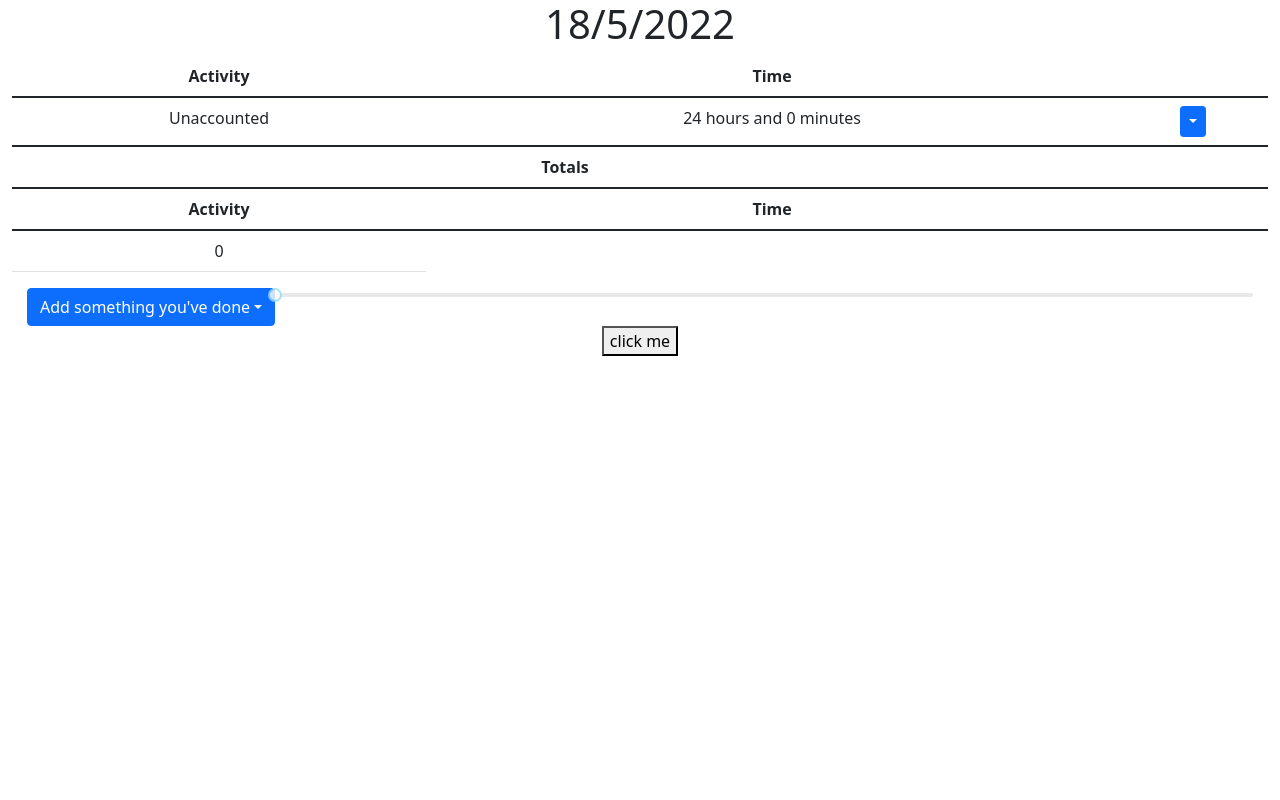
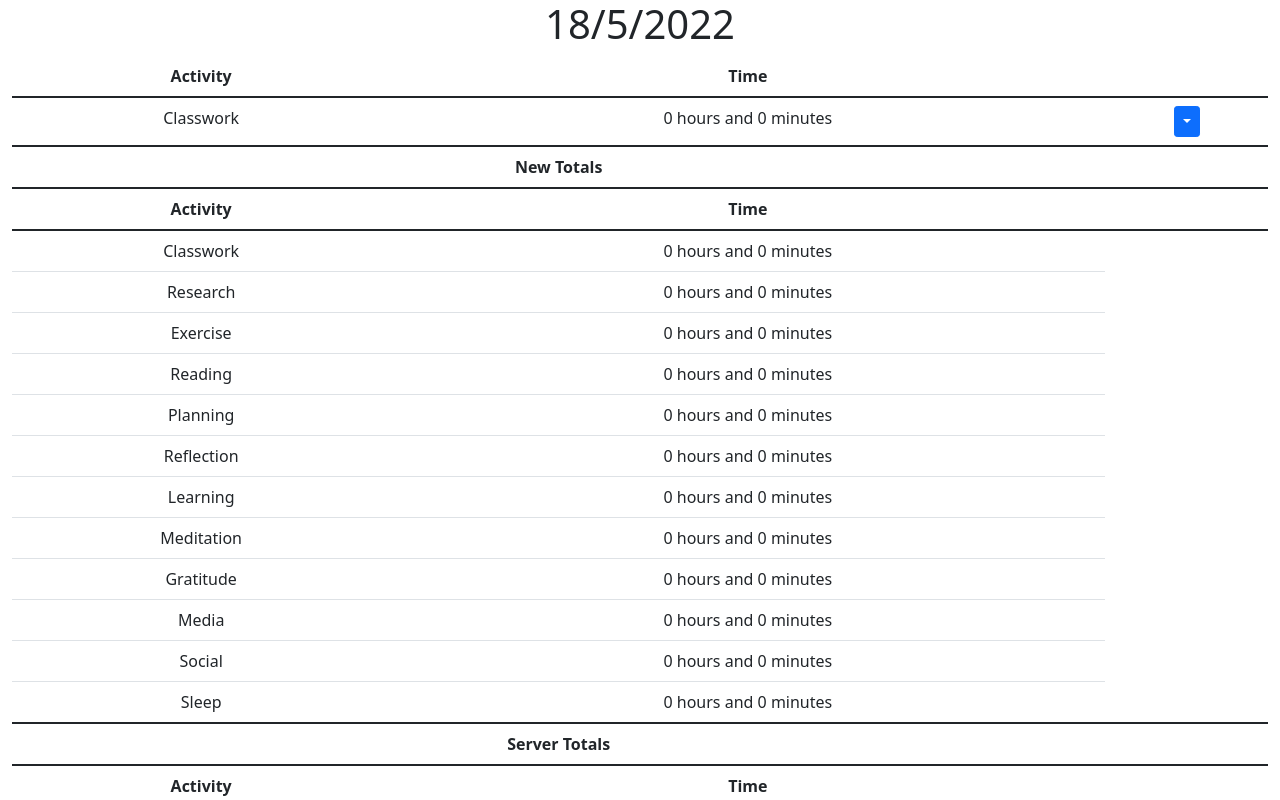
Before and after one commit to d-zg/Time-Tracking-App, a React (Create React App) app: page / in a window 1280 px wide. Shown: the top 800 px of the page. Built offline with nearby package versions, Linux system fonts and the light colour scheme.

Commit message:
fetches and updates datafrom server

```diff
--- a/package.json
+++ b/package.json
@@ -20,6 +20,7 @@
     "rc-slider": "^10.0.0",
     "react": "^18.1.0",
     "react-bootstrap": "^2.4.0",
+    "react-collapsed": "^3.3.1",
     "react-dom": "^18.1.0",
     "react-scripts": "5.0.1",
     "typescript": "^4.6.4",
--- a/src/App.tsx
+++ b/src/App.tsx
@@ -7,7 +7,7 @@ function App () {
   const current = new Date()
   const date = `${current.getDate()}/${current.getMonth() + 1}/${current.getFullYear()}`
 
-  const today = new Day(0, 0, 0, 0, 0, 0, 0, 0, 0, 0, 0, 0, '2022-05-21')
+  const today = new Day(0, 0, 0, 0, 0, 0, 0, 0, 0, 0, 0, 0, current)
   const getData = async (url : any, data : any) => {
     console.log('sending request')
     console.log(data.date)
@@ -22,17 +22,27 @@ function App () {
     }).then(res => res.json(), res => console.log('request rejected')).then(data => data.result[0])// .then(data => Object.entries(data))
     console.log('Got times')
     console.log(Object.entries(newData))
-    setData(Object.entries(newData))
+    // setData(Object.entries(newData))
     return newData
   }
-  const [data, setData] = useState(['unaccounted', {}])
+  const updateData = async (url : any, data : any) => {
+    await fetch(url, {
+      method: 'POST',
+      headers: {
+        'Content-Type': 'application/json'
+      },
+      body: JSON.stringify(data)
+    })
+  }
+  const [data, setData] = useState(['Not updated, grab totals from server', {}])
   //  const data : any = [];  fda
-
+  console.log('loaded')
+  console.log(data)
   return (
     <div className="App">
       <h1>{date}</h1>
-      <TimeTrackingTable totals={data}/>
-      <button onClick={() => (getData('/api', today).then(val => setData(val)))}>click me</button>
+      <TimeTrackingTable totals={data} update={updateData}/>
+      <button onClick={() => (getData('/api', today).then(val => setData(val)))}>Get totals</button>
     </div>
   )
 }
--- a/src/components/ActivityTable.tsx
+++ b/src/components/ActivityTable.tsx
@@ -3,26 +3,48 @@ import Table from 'react-bootstrap/Table'
 import { Container } from 'react-bootstrap'
 // eslint-disable-next-line no-unused-vars
 import React, { useEffect } from 'react'
-const ActivityTable = (props : any) => {
+
+import Day from '../api/day'
+const ActivityTable = (props : any) => { // TODO: rewrite and refactor this entire thing it's pretty gross
   const rows : any = []
   const totals : any = []
   console.log('inactivitytable')
   console.log(Object.entries(props.totals))
-  //   const totals : any = []
-  // const map = new Map(props.totals);
-  // const mapAdd = (value : any) => {
-  //     if (map.has(value.name)) {
-  //         map.set(value.name, map.get(value.name) + value.time);
-  //     }
-  //     else if (!map.has(value.name)) {
-  //         map.set(value.name, value.time);
-  //     }
-  // }
+  const newTotals : any = []
+  const map = new Map([
+    ['Classwork', 0],
+    ['Research', 0],
+    ['Exercise', 0],
+    ['Reading', 0],
+    ['Planning', 0],
+    ['Reflection', 0],
+    ['Learning', 0],
+    ['Meditation', 0],
+    ['Gratitude', 0],
+    ['Media', 0],
+    ['Social', 0],
+    ['Sleep', 0]
+  ])
+  const mapAdd = (value : any) => {
+    if (map.has(value.name)) {
+      map.set(value.name, map.get(value.name) + value.time)
+    } else if (!map.has(value.name)) {
+      map.set(value.name, value.time)
+    }
+  }
   let index = 0
   props.data.forEach((activity : any) => {
     rows.push(<ActivityRow name={activity.name} time={activity.time} index={index} handleDelete={props.handleDelete} handleEdit={props.handleEdit}/>)
-    // mapAdd(activity);
+    mapAdd(activity)
     index = index + 1
+  })
+  map.forEach((value : any, key : any) => {
+    newTotals.push(
+        <tr>
+            <td>{key}</td>
+            <td>{(value - value % 60) / 60} hours and {value % 60} minutes</td>
+        </tr>
+    )
   })
   for (const [key, value] of Object.entries(props.totals)) {
     totals.push(
@@ -34,9 +56,16 @@ const ActivityTable = (props : any) => {
   }
   totals.pop()
 
+  const handleUpdate = (value : any) => {
+    value.preventDefault()
+    props.update('/task/update', new Day(map.get('Classwork'), map.get('Research'), map.get('Exercise'), map.get('Reading'), map.get('Planning'), map.get('Reflection'),
+      map.get('Learning'), map.get('Meditation'), map.get('Gratitude'), map.get('Media'), map.get('Social'), map.get('Sleep'), new Date()))
+  }
+
   // useEffect
 
   return (
+      <div>
         <Container>
         <Table>
             <thead>
@@ -50,7 +79,21 @@ const ActivityTable = (props : any) => {
             </tbody>
             <thead>
                 <tr>
-                    <th colSpan={2}>Totals</th>
+                    <th colSpan={2}>New Totals</th>
+                </tr>
+            </thead>
+            <thead>
+                <tr>
+                    <th>Activity</th>
+                    <th>Time</th>
+                </tr>
+            </thead>
+            <tbody>
+                {newTotals}
+            </tbody>
+            <thead>
+                <tr>
+                    <th colSpan={2}>Server Totals</th>
                 </tr>
             </thead>
             <thead>
@@ -64,6 +107,8 @@ const ActivityTable = (props : any) => {
             </tbody>
         </Table>
         </Container>
+        <button onClick={handleUpdate}>Update Server Totals</button>
+    </div>
   )
 }
 
--- a/src/components/TimeTrackingTable.tsx
+++ b/src/components/TimeTrackingTable.tsx
@@ -4,7 +4,8 @@ import React, { useState } from 'react'
 
 const TimeTrackingTable = (props : any) => {
   const activities = ['Classwork', 'Research', 'Exercise', 'Reading', 'Planning', 'Reflection', 'Learning', 'Meditate', 'Gratitude', 'Media', 'Social', 'Sleep'] // make this customizable/grab it from a server
-  const [data, setData] = useState([{ name: 'Unaccounted', time: 1440 }]) // TODO: put these data structures in a database server
+  const [data, setData] = useState([{ name: 'Classwork', time: 0 }]) // TODO: put these data structures in a database server
+  // const [data, setData] = useState(props.totals)
   const onAdd = (value : any) => {
     if (value.time !== 0) {
       setData([...data, { name: value.name, time: value.time }])
@@ -24,7 +25,7 @@ const TimeTrackingTable = (props : any) => {
   }
   return (
         <div>
-            <ActivityTable data={data} handleDelete={handleDelete} handleEdit={handleEdit} totals={props.totals}/>
+            <ActivityTable data={data} columns={activities} handleDelete={handleDelete} handleEdit={handleEdit} totals={props.totals} update={props.update}/>
             <AddingBar onAdd={onAdd} activities={activities}/>
         </div>
   )
```
Also changed, not shown: 1 other file (tests, documents, lock files or other folders).
